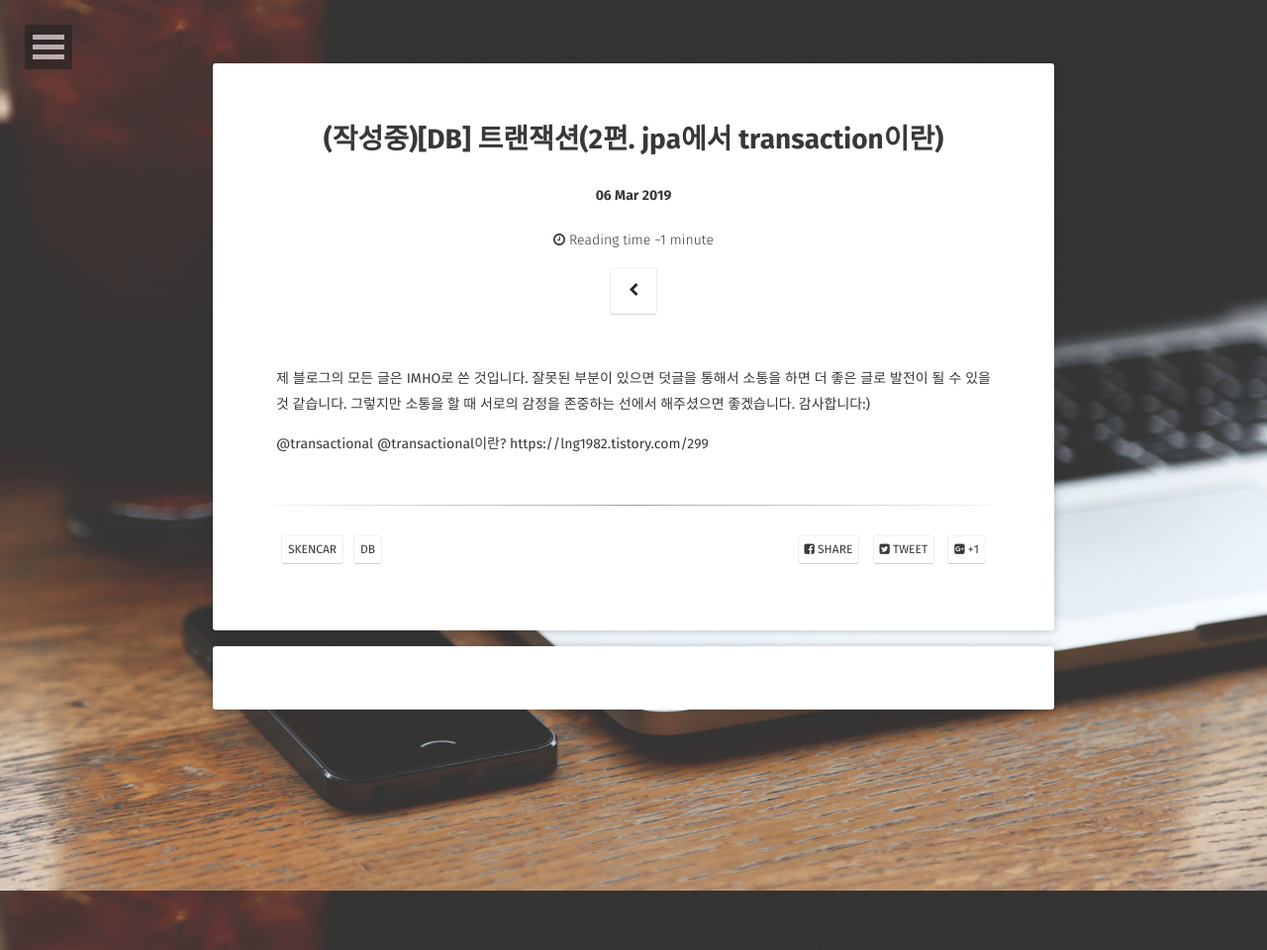
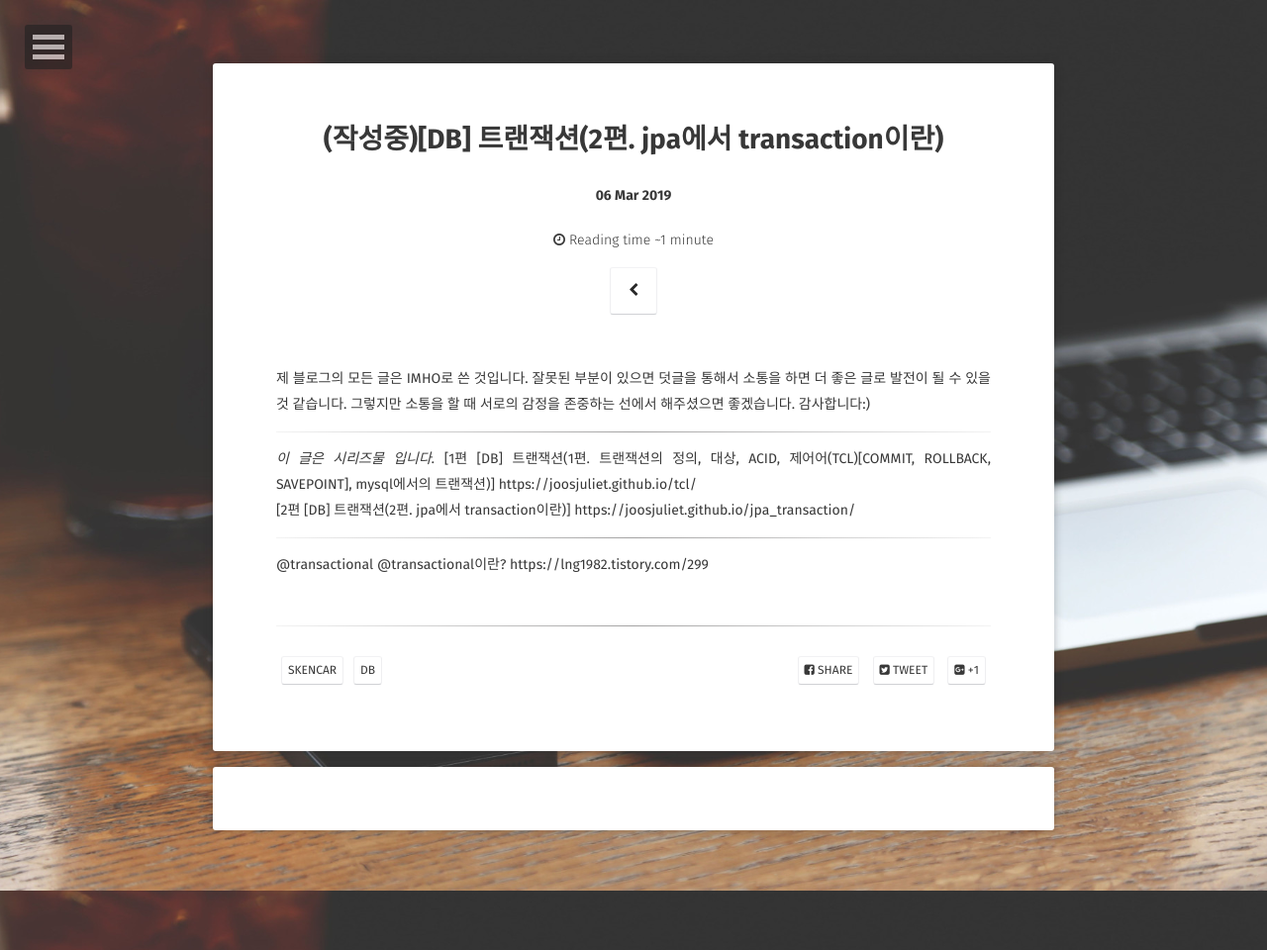
Before and after one commit to JoosJuliet/joosjuliet.github.io, a Jekyll site: the page built from _posts/2019-03-06-jpa_transaction.md, in a window 1280 px wide, cut to the strip 0-960 px from the top of the page. Shown: the whole strip at 99% size. Built offline with Jekyll 4.4.1, drawn with Linux system fonts in a browser that asks for light colours; some web fonts are replaced.

Commit message:
시리즈물로 만들기

```diff
--- a/_posts/2019-03-06-jpa_transaction.md
+++ b/_posts/2019-03-06-jpa_transaction.md
@@ -12,6 +12,18 @@ comments: true
 감사합니다:)
 
 
+---
+
+
+*이 글은 시리즈물 입니다.*
+[1편 [DB] 트랜잭션(1편. 트랜잭션의 정의, 대상, ACID, 제어어(TCL)[COMMIT, ROLLBACK, SAVEPOINT], mysql에서의 트랜잭션)] https://joosjuliet.github.io/tcl/
+[2편 [DB] 트랜잭션(2편. jpa에서 transaction이란)] https://joosjuliet.github.io/jpa_transaction/
+
+
+---
+
+
+
 @transactional
 @transactional이란?
 https://lng1982.tistory.com/299
```
Also changed, not shown: _posts/2019-03-06-tcl.md (+10 -0 lines).
